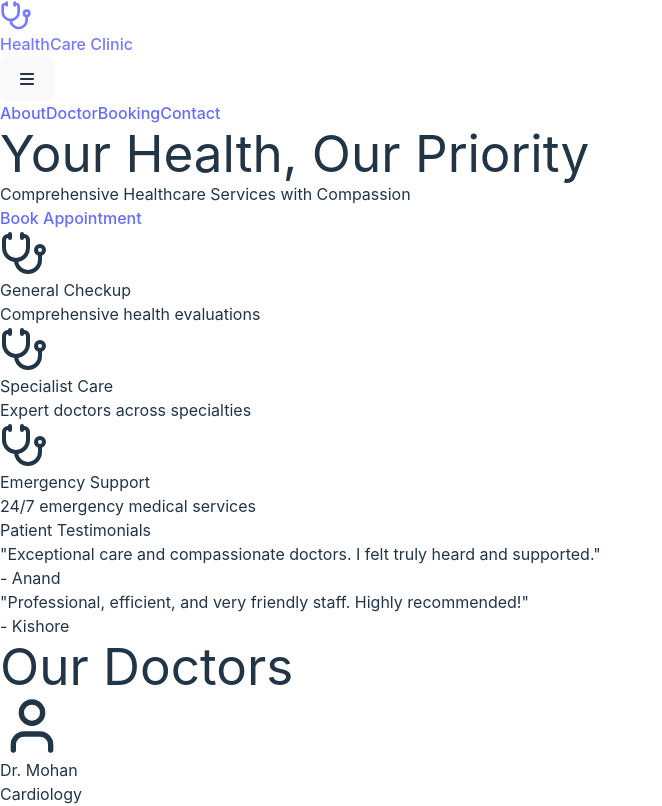
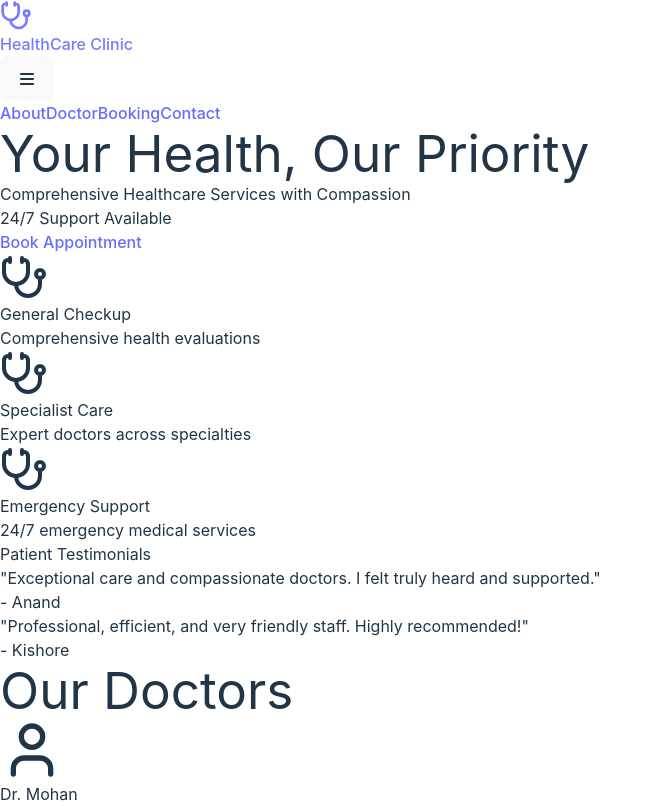
Before and after one commit to webwonderzz/doctor-application, a React (Vite) app: page / in a window 1280 px wide. Shown: the top 806 px of the page, without its empty margins (0-662 px from the left). Built offline with nearby package versions, Linux system fonts and the light colour scheme.

Commit message:
first commit

```diff
--- a/src/components/About.jsx
+++ b/src/components/About.jsx
@@ -6,20 +6,38 @@ const About = () => {
     <section id="about" className="min-h-screen bg-gray-50 pt-20 py-32 px-4 sm:px-6 lg:px-8 relative">
       <div className="container mx-auto px-4">
         {/* Hero Section */}
-        <div className="text-center py-20">
+        <div className="text-center py-20 flex flex-col items-center justify-center">
           <div className="animated-container">
-            <h1 className="text-5xl font-bold text-blue-800 mb-6 animate-fade-in">Your Health, Our Priority</h1>
-            <p className="text-xl text-gray-600 mb-8 animate-fade-in delay-1">Comprehensive Healthcare Services with Compassion</p>
+            <h1 className="text-5xl font-bold text-blue-800 mb-6 animate-fade-in">
+              Your Health, Our Priority
+            </h1>
+            <p className="text-xl text-gray-600 mb-8 animate-fade-in delay-1">
+              Comprehensive Healthcare Services with Compassion
+            </p>
           </div>
-          <a href='#appointment'
-            className="bg-blue-600 text-white px-8 py-3 rounded-full hover:bg-blue-700/20 transition text-lg"
+          {/* 24/7 Section */}
+          <div className="inline-block mb-8">
+            <div className="flex items-center justify-center space-x-2 rounded-full px-4 md:px-6 py-2 md:py-3 shadow-lg backdrop-blur-xl">
+              <span className="relative flex h-2 md:h-3 w-2 md:w-3">
+                <span className="animate-ping absolute inline-flex h-full w-full rounded-full bg-blue-400 opacity-75"></span>
+                <span className="relative inline-flex rounded-full h-2 md:h-3 w-2 md:w-3 bg-blue-500"></span>
+              </span>
+              <span className="bg-gradient-to-r from-blue-400 to-purple-400 bg-clip-text text-transparent font-grotesk text-sm md:text-base font-semibold">
+                24/7 Support Available
+              </span>
+            </div>
+          </div>
+          <a
+            href="#appointment"
+            className="bg-blue-600 text-white px-8 py-3 rounded-full hover:bg-blue-700/20 transition text-lg mt-4"
           >
             Book Appointment
           </a>
         </div>
 
+
         {/* Services Section */}
-        <section className="grid md:grid-cols-3 gap-6 my-16">
+        <section className="grid md:grid-cols-3 gap-6 ">
           <div className="bg-white p-6 rounded-lg shadow-md text-center">
             <Stethoscope className="mx-auto text-blue-600 mb-4" size={48} />
             <h3 className="text-xl font-semibold mb-3">General Checkup</h3>
--- a/src/components/Contact.jsx
+++ b/src/components/Contact.jsx
@@ -1,6 +1,5 @@
 import React, { useState } from 'react';
-import { BrowserRouter as Router, Route, Routes, Link } from 'react-router-dom';
-import { Calendar, MapPin, Phone, Mail, User, Stethoscope } from 'lucide-react';
+import { MapPin, Phone, Mail} from 'lucide-react';
 import Swal from 'sweetalert2'
 
 // Contact Page
--- a/src/components/Doctors.jsx
+++ b/src/components/Doctors.jsx
@@ -1,6 +1,5 @@
 import React, { useState } from 'react';
-import { BrowserRouter as Router, Route, Routes, Link } from 'react-router-dom';
-import { Calendar, MapPin, Phone, Mail, User, Stethoscope } from 'lucide-react';
+import {  User} from 'lucide-react';
 
 // Doctors Page Component
 const Doctors = () => {
```
